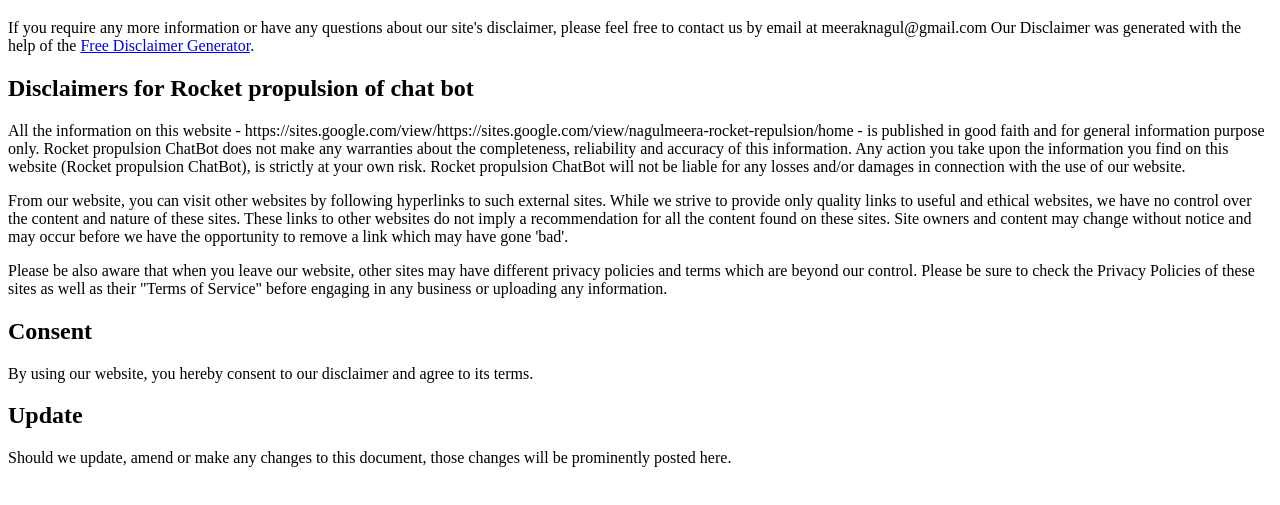
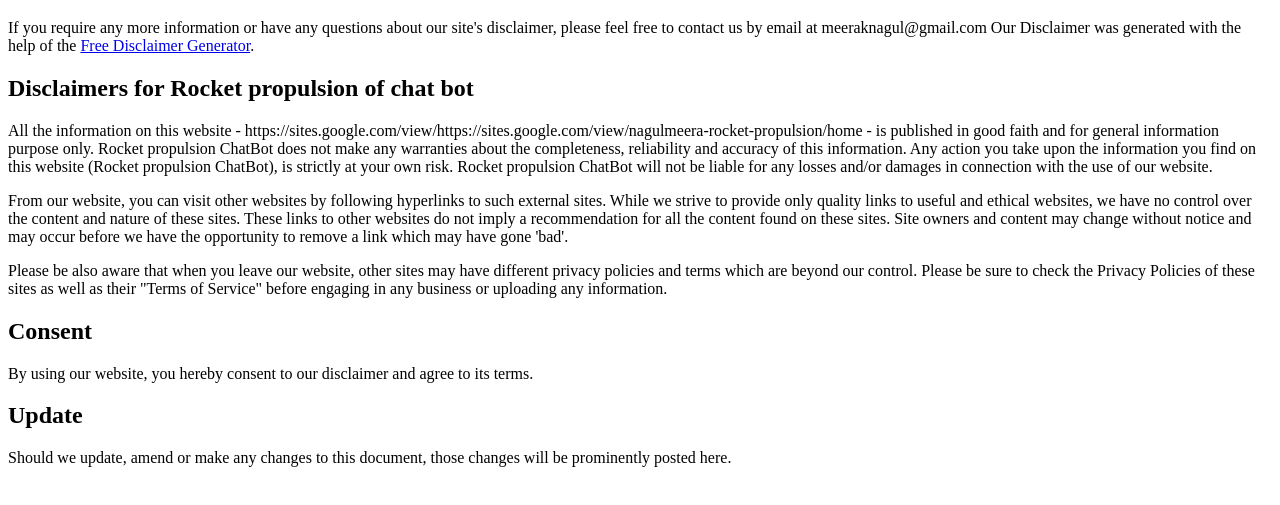
Before and after one commit to NagulMeera-kaparthi/rocket-repulsion, a plain HTML site: page disclaimer.html in a window 1280 px wide. Shown: the part 61-566 px from the top of the page. Drawn offline with Linux system fonts and the light colour scheme.

Commit message:
Update disclaimer.html

```diff
--- a/disclaimer.html
+++ b/disclaimer.html
@@ -5,7 +5,7 @@
 
 <h2>Disclaimers for Rocket propulsion of chat bot</h2>
 
-<p>All the information on this website - https://sites.google.com/view/https://sites.google.com/view/nagulmeera-rocket-repulsion/home - is published in good faith and for general information purpose only. Rocket propulsion ChatBot does not make any warranties about the completeness, reliability and accuracy of this information. Any action you take upon the information you find on this website (Rocket propulsion ChatBot), is strictly at your own risk. Rocket propulsion ChatBot will not be liable for any losses and/or damages in connection with the use of our website.</p>
+<p>All the information on this website - https://sites.google.com/view/https://sites.google.com/view/nagulmeera-rocket-propulsion/home - is published in good faith and for general information purpose only. Rocket propulsion ChatBot does not make any warranties about the completeness, reliability and accuracy of this information. Any action you take upon the information you find on this website (Rocket propulsion ChatBot), is strictly at your own risk. Rocket propulsion ChatBot will not be liable for any losses and/or damages in connection with the use of our website.</p>
 
 <p>From our website, you can visit other websites by following hyperlinks to such external sites. While we strive to provide only quality links to useful and ethical websites, we have no control over the content and nature of these sites. These links to other websites do not imply a recommendation for all the content found on these sites. Site owners and content may change without notice and may occur before we have the opportunity to remove a link which may have gone 'bad'.</p>
 
```
